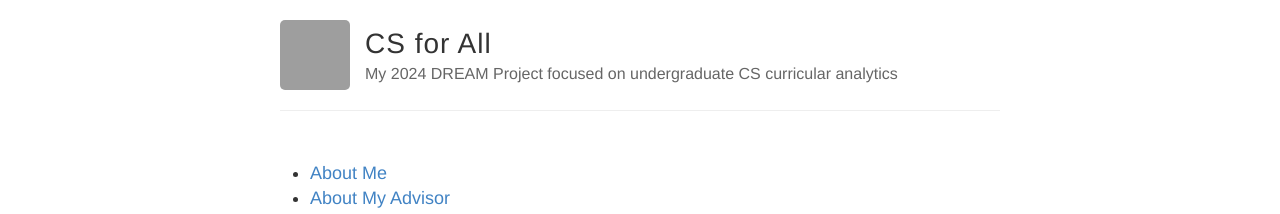
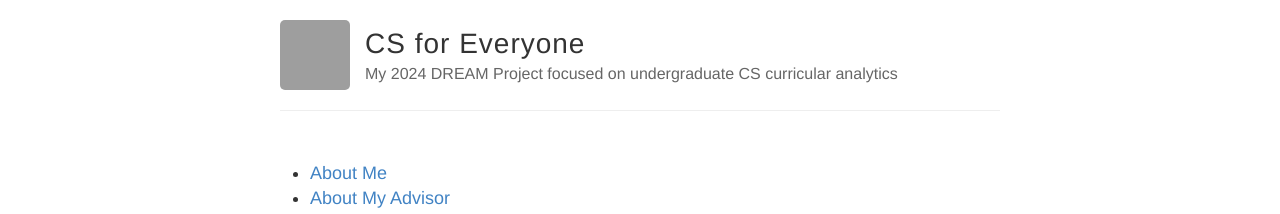
Before and after one commit to scolino/scolino.github.io, a Jekyll site: the page built from index.md, in a window 1280 px wide. Shown: the top 214 px of the page. Built offline with Jekyll 4.4.1, drawn with Linux system fonts in a browser that asks for light colours; grey boxes are pictures that could not be loaded.

Commit message:
update config

```diff
--- a/_config.yml
+++ b/_config.yml
@@ -3,7 +3,7 @@
 #
 
 # Name of your site (displayed in the header)
-name: CS for All
+name: CS for Everyone
 
 # Short bio or description (displayed in the header)
 description: My 2024 DREAM Project focused on undergraduate CS curricular analytics
```
